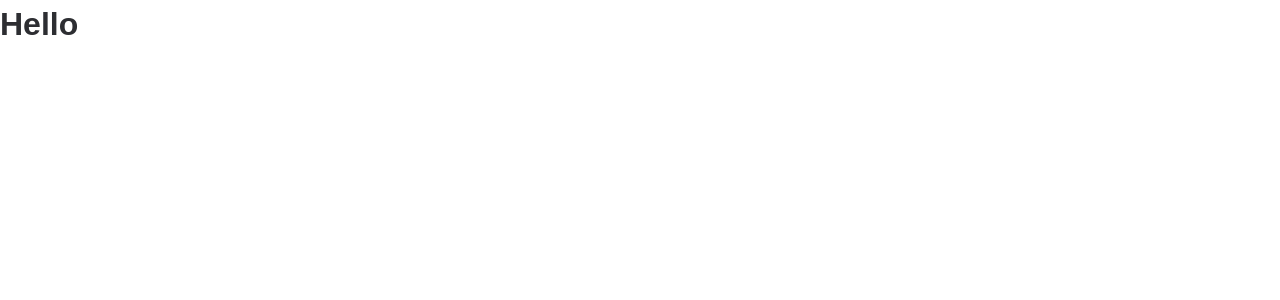
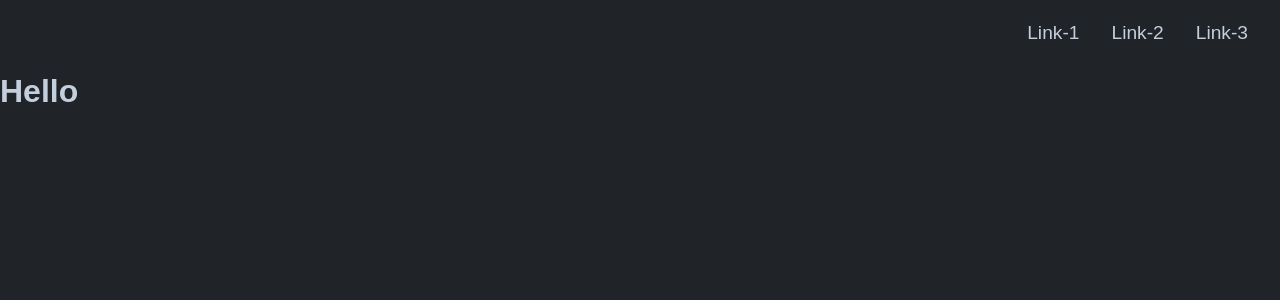
Before and after one commit to Krycha94/portfolio-website, a React (Vite) app: page / in a window 1280 px wide. Shown: the top 300 px of the page. Built offline with nearby package versions, Linux system fonts and the light colour scheme.

Commit message:
Create Layout and Header components, style Header

```diff
--- a/src/App.tsx
+++ b/src/App.tsx
@@ -1,8 +1,10 @@
+import Layout from "./components/Layout/Layout";
+
 function App() {
 	return (
-		<div className="App">
+		<Layout>
 			<h1>Hello</h1>
-		</div>
+		</Layout>
 	);
 }
 
--- /dev/null
+++ b/src/components/Header/Header.module.scss
@@ -0,0 +1,64 @@
+@use "../../styles/variables" as v;
+@use "../../styles/breakpoints" as b;
+@use "../../styles/mixins" as m;
+
+.header {
+	position: sticky;
+	top: 0;
+	left: 0;
+	right: 0;
+	z-index: 10;
+	padding: 1.2rem 1rem;
+	display: flex;
+	justify-content: flex-end;
+	@include b.breakpoint(md) {
+		padding: 1.2rem 2rem;
+	}
+
+	&__nav {
+		display: none;
+		@include b.breakpoint(md) {
+			display: flex;
+			align-items: center;
+			gap: 2rem;
+			font-size: 1.2rem;
+		}
+	}
+
+	&__link {
+		transition: v.$transition;
+		position: relative;
+		text-transform: capitalize;
+		&:hover::after,
+		&:active::after,
+		&:focus::after {
+			width: 100%;
+		}
+	}
+
+	&__link::after {
+		content: "";
+		width: 0;
+		height: 0.2rem;
+		background-color: v.$color-primary;
+		position: absolute;
+		left: 0;
+		bottom: -0.3rem;
+		transition: 0.3s all ease-in-out;
+	}
+
+	&__hamburger {
+		font-size: 2rem;
+		background-color: inherit;
+		color: v.$color-font-light;
+		transition: v.$transition;
+		&:hover,
+		&:focus,
+		&:active {
+			color: v.$color-primary;
+		}
+		@include b.breakpoint(md) {
+			display: none;
+		}
+	}
+}
--- /dev/null
+++ b/src/components/Header/Header.tsx
@@ -0,0 +1,21 @@
+import styles from "./Header.module.scss";
+
+const Header = () => {
+	return (
+		<header className={styles.header}>
+			<nav className={styles.header__nav}>
+				<a href="#" className={styles.header__link}>
+					link-1
+				</a>
+				<a href="#" className={styles.header__link}>
+					link-2
+				</a>
+				<a href="#" className={styles.header__link}>
+					link-3
+				</a>
+			</nav>
+			<button className={styles.header__hamburger}>x</button>
+		</header>
+	);
+};
+export default Header;
--- /dev/null
+++ b/src/components/Layout/Layout.tsx
@@ -0,0 +1,11 @@
+import Header from "../Header/Header";
+
+const Layout = ({ children }: { children: React.ReactNode }) => {
+	return (
+		<>
+			<Header />
+			<main>{children}</main>
+		</>
+	);
+};
+export default Layout;
--- a/src/styles/_variables.scss
+++ b/src/styles/_variables.scss
@@ -1,9 +1,8 @@
 //colors
-$color-font: #2d2e32;
-$color-font-lighter: #767676;
-$color-bg: #fff;
-$color-bg-light: #f9f9f9;
-$color-primary: #147efb;
+$color-font: #c4cfde;
+$color-font-light: #cfcfcf;
+$color-bg: #202327;
+$color-primary: #fa004f;
 
 //fonts
 $font-primary: "Poppins", sans-serif;
```
